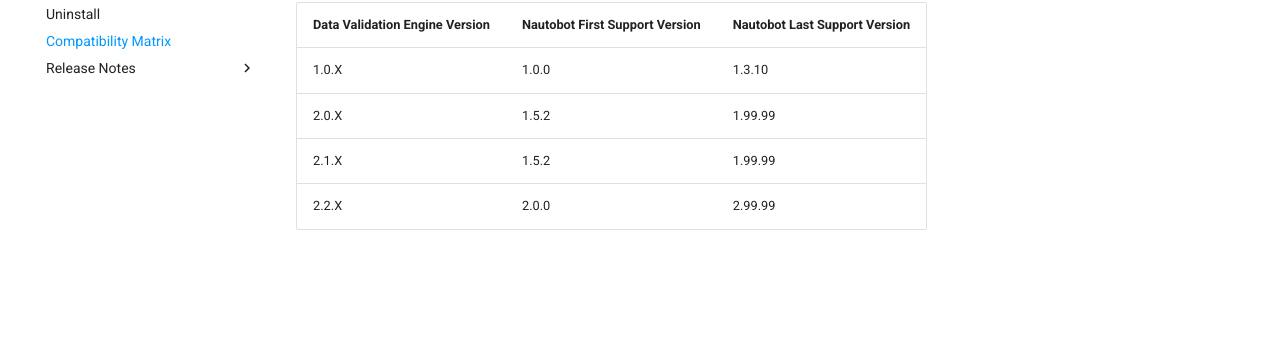
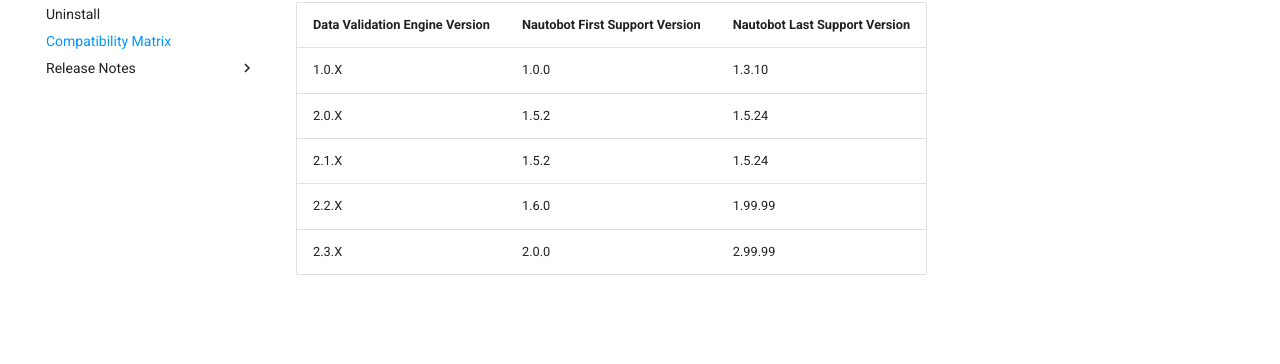
Before and after one commit to nautobot/nautobot-app-data-validation-engine, an MkDocs documentation site: the page built from docs/admin/compatibility_matrix.md, in a window 1280 px wide. Shown: the part 242-606 px from the top of the page. Built offline with MkDocs 1.6.1 and Material for MkDocs 9.7.7, drawn with Linux system fonts in a browser that asks for light colours; comment, search, counter and statistics services are not loaded.

Commit message:
Prep for release 2.3.0

```diff
--- a/docs/admin/compatibility_matrix.md
+++ b/docs/admin/compatibility_matrix.md
@@ -3,6 +3,7 @@
 | Data Validation Engine Version | Nautobot First Support Version | Nautobot Last Support Version |
 | ------------------------------ | ------------------------------ | ----------------------------- |
 | 1.0.X                          | 1.0.0                          | 1.3.10                        |
-| 2.0.X                          | 1.5.2                          | 1.99.99                       |
-| 2.1.X                          | 1.5.2                          | 1.99.99                       |
-| 2.2.X                          | 2.0.0                          | 2.99.99                       |
+| 2.0.X                          | 1.5.2                          | 1.5.24                        |
+| 2.1.X                          | 1.5.2                          | 1.5.24                        |
+| 2.2.X                          | 1.6.0                          | 1.99.99                       |
+| 2.3.X                          | 2.0.0                          | 2.99.99                       |
--- a/mkdocs.yml
+++ b/mkdocs.yml
@@ -107,6 +107,7 @@
       - Compatibility Matrix: "admin/compatibility_matrix.md"
       - Release Notes:
           - "admin/release_notes/index.md"
+          - v2.3: "admin/release_notes/version_2.3.md"
           - v2.2: "admin/release_notes/version_2.2.md"
           - v2.1: "admin/release_notes/version_2.1.md"
           - v2.0: "admin/release_notes/version_2.0.md"
--- a/pyproject.toml
+++ b/pyproject.toml
@@ -1,6 +1,6 @@
 [tool.poetry]
 name = "nautobot-data-validation-engine"
-version = "2.2.0"
+version = "2.3.0"
 description = "Provides UI to build custom data validation rules for data in Nautobot"
 authors = ["Network to Code, LLC <info@networktocode.com>"]
 license = "Apache-2.0"
```
Also changed, not shown: docs/admin/release_notes/version_2.2.md (deleted, +0 -9 lines), docs/admin/release_notes/version_2.3.md (added, +9 -0 lines), .cookiecutter.json.
